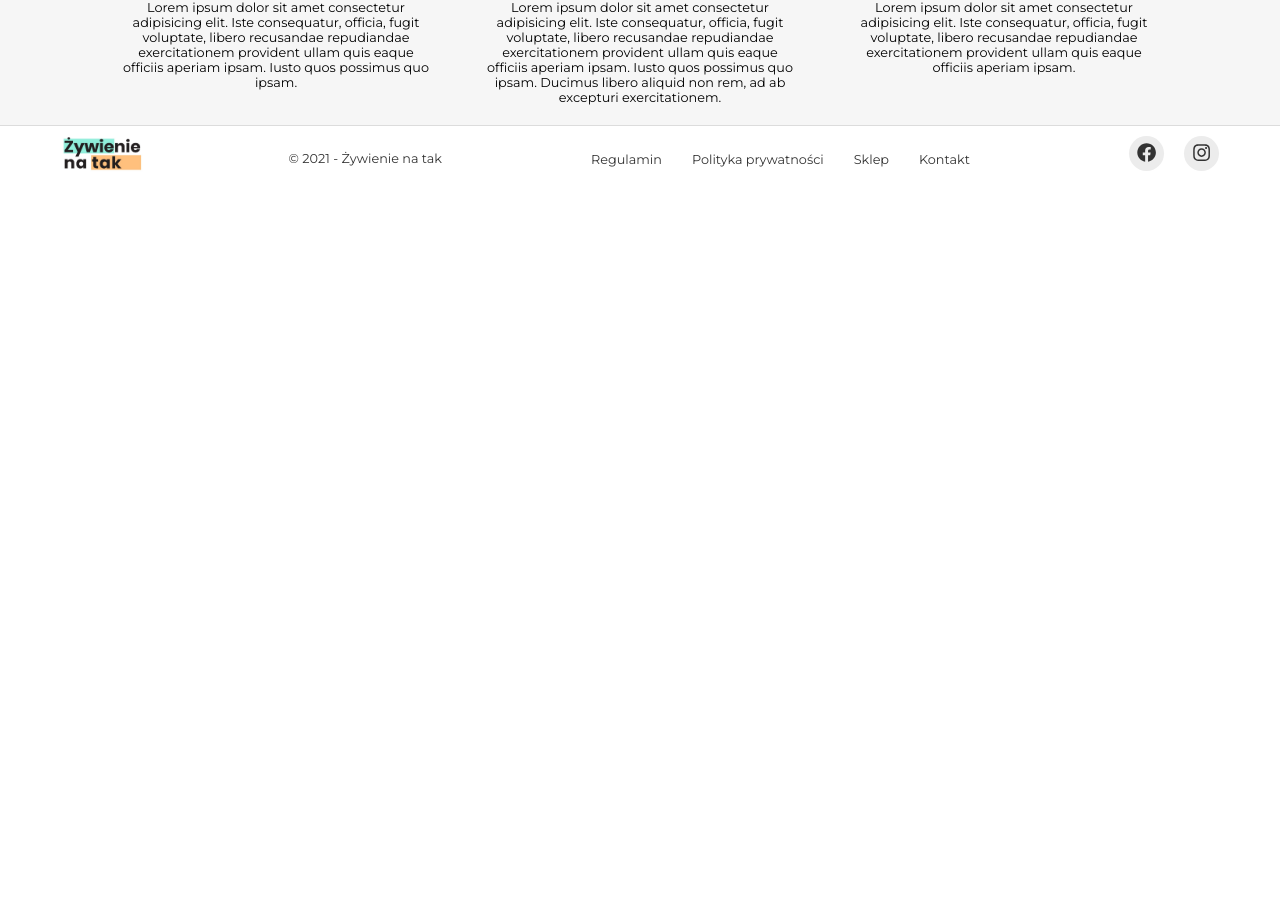
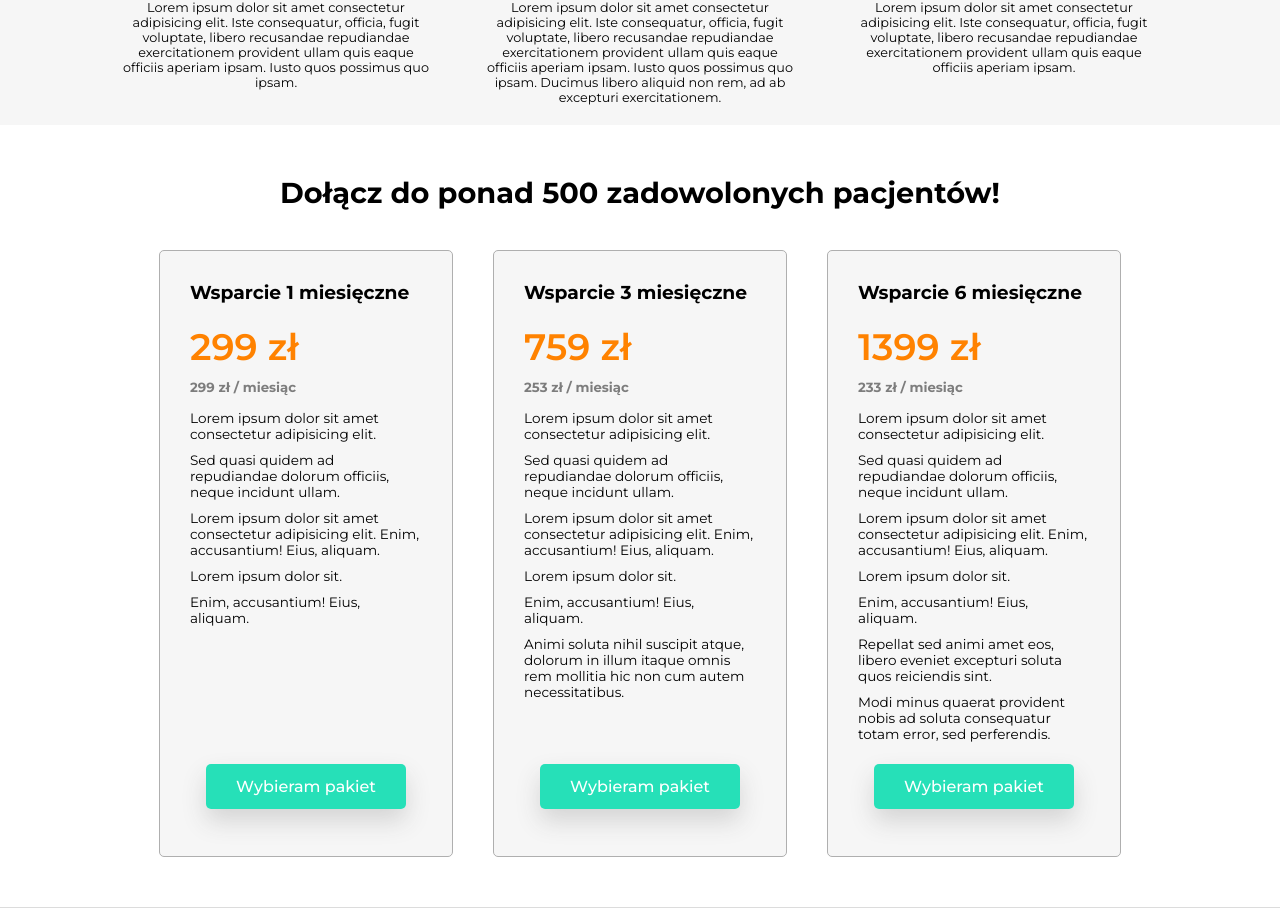
Before and after one commit to lukbar48/dietitian-website, a React (Create React App) app: page /oferta in a window 1280 px wide. Shown: the part 1073-1990 px from the top of the page. Before the commit the page ends 1263 px from the top, so only its background shows below. Built offline with nearby package versions, Linux system fonts and the light colour scheme.

Commit message:
added offer box

```diff
--- a/src/components/Button.js
+++ b/src/components/Button.js
@@ -1,10 +1,10 @@
 import React from 'react';
 import styles from 'components/Button.module.scss';
 
-const Button = ({ children, url }) => {
+const Button = ({ children, url, color }) => {
   return (
     <div className={styles.buttonContainer}>
-      <a href={url} className={styles.button}>
+      <a href={url} className={styles.button} style={ color ? {backgroundColor: '#26E0B8'} : {backgroundColor: '#FF8200'}}>
         {children}
       </a>
     </div>
--- a/src/components/Button.module.scss
+++ b/src/components/Button.module.scss
@@ -2,13 +2,12 @@
 
 .buttonContainer {
   margin-top: 30px;
-  margin-bottom: 40px;
+  margin-bottom: 30px;
 
 }
 
 .button {
-  background-color: $base-orange;
-  padding: 13px 50px;
+  padding: 13px 30px;
   border: none;
   cursor: pointer;
   border-radius: 5px;
--- a/src/components/Metamorfozy.js
+++ /dev/null
@@ -1,56 +0,0 @@
-import React, { useState } from 'react';
-import people from 'data/metamorfozyData';
-import classnames from 'classnames';
-import { FiChevronRight, FiChevronLeft } from 'react-icons/fi';
-import { IoScale } from 'react-icons/io5';
-import { FaQuoteRight } from 'react-icons/fa';
-import styles from './Metamorfozy.module.scss';
-
-const Metamorfozy = () => {
-
-  return (
-    <div className={styles.wrapper}>
-      <div className={styles.header}>
-        <h2>
-          Moja dieta pomogła już ponad 176 podopiecznym. <br></br>
-          Sprawdź ich metamorfozy!
-        </h2>
-      </div>
-      <div className={styles.sliderContainer}>
-        <div className={styles.slider}>
-          {people.map((person) => {
-            const { name, image, kg, text } = person;
-
-            let position = 'rightSlide';
-
-            return (
-              <div className={`${styles.person}`} key={name}>
-                <img
-                  className={styles.image}
-                  src={require(`assets/images/metamorfozy/${image}`).default}
-                  alt={name}
-                />
-                <div className={styles.description}>
-                  <h5>{name}</h5>
-                  <p>{text}</p>
-                  <div className={styles.scale}>
-                    <IoScale />
-                    <h6>{kg}</h6>
-                  </div>
-                </div>
-              </div>
-            );
-          })}
-        </div>
-        <button className={styles.buttonLeft} type="button">
-          <FiChevronLeft />{' '}
-        </button>
-        <button className={styles.buttonRight} type="button">
-          <FiChevronRight />{' '}
-        </button>
-      </div>
-    </div>
-  );
-};
-
-export default Metamorfozy;
--- a/src/components/Metamorfozy.module.scss
+++ /dev/null
@@ -1,132 +0,0 @@
-@import '../abstracts/colors.scss';
-
-.wrapper {
-  display: flex;
-  justify-content: center;
-  align-items: center;
-  flex-direction: column;
-  background-color: $base-grey;
-  padding-top: 50px;
-}
-
-.header {
-  h2 {
-    text-align: center;
-    margin-bottom: 40px;
-  }
-}
-
-.sliderContainer {
-  width: 960px;
-  height: 500px;
-  position: relative;
-  // overflow: hidden;
-}
-
-.slider {
-  display: flex;
-  width: 3000px;
-  height: 100%;
-  // transform: translateX(-320px);
-}
-
-.person {
-  position: absolute;
-  display: flex;
-  // justify-content: space-between;
-  // align-items: center;
-  flex-direction: column;
-  width: 300px;
-  height: 480px;
-  margin: 10px;
-  // border: 1px solid black;
-  background-color: white;
-}
-
-.description {
-  flex: 1;
-  display: flex;
-  justify-content: space-between;
-  flex-direction: column;
-  padding: 10px;
-
-  h5 {
-    padding-bottom: 6px;
-    font-size: 1.2rem;
-  }
-
-  p {
-    margin-bottom: auto;
-    font-size: 0.9rem;
-    color: $base-font;
-  }
-
-  .scale {
-    display: flex;
-    align-items: center;
-    font-size: 1.4rem;
-    padding-top: 6px;
-    color: $base-orange;
-
-    h6 {
-      color: black;
-      font-size: 1.2rem;
-      padding-left: 5px;
-    }
-  }
-}
-
-.image {
-  width: 100%;
-  align-self: flex-start;
-}
-
-.buttonLeft,
-.buttonRight {
-  display: flex;
-  justify-content: center;
-  align-items: center;
-  position: absolute;
-  top: 45%;
-  font-size: 4rem;
-  background-color: $base-orange;
-  color: white;
-  border: none;
-  width: 40px;
-  height: 60px;
-  font-weight: 600;
-  cursor: pointer;
-  border-radius: 4px;
-}
-
-.buttonLeft {
-}
-.buttonRight {
-  right: 0;
-}
-
-.buttonLeft:hover,
-.buttonRight:hover {
-  opacity: 0.9;
-}
-
-.beforeLeftSlide {
-  opacity: 0;
-  transform: translateX(-200%);
-}
-.leftSlide {
-  opacity: 1;
-  transform: translateX(-100%);
-}
-.middleSlide {
-  opacity: 1;
-  transform: translateX(0);
-}
-.rightSlide {
-  opacity: 1;
-  transform: translateX(100%);
-}
-.afterRightSlide {
-  opacity: 0;
-  transform: translateX(200%);
-}
--- /dev/null
+++ b/src/components/OfferBox.js
@@ -0,0 +1,94 @@
+import React from 'react';
+import Button from './Button';
+import styles from './OfferBox.module.scss';
+
+const OfferBox = () => {
+  return (
+    <div className={styles.wrapper}>
+      <h2>Dołącz do ponad 500 zadowolonych pacjentów!</h2>
+
+      <div className={styles.offerBoxes}>
+        <div className={styles.box}>
+          <div className={styles.header}>
+            <h3>Wsparcie 1 miesięczne</h3>
+          </div>
+          <div className={styles.price}>
+            <h4>299 zł</h4>
+            <h5>299 zł / miesiąc</h5>
+          </div>
+          <div className={styles.offer}>
+            <ul>
+              <li>Lorem ipsum dolor sit amet consectetur adipisicing elit.</li>
+              <li>Sed quasi quidem ad repudiandae dolorum officiis, neque incidunt ullam.</li>
+              <li>
+                Lorem ipsum dolor sit amet consectetur adipisicing elit. Enim, accusantium! Eius,
+                aliquam.
+              </li>
+              <li>Lorem ipsum dolor sit.</li>
+              <li>Enim, accusantium! Eius, aliquam.</li>
+            </ul>
+          </div>
+          <div className={styles.footer}>
+            <Button color>Wybieram pakiet</Button>
+          </div>
+        </div>
+
+        <div className={styles.box}>
+          <div className={styles.header}>
+            <h3>Wsparcie 3 miesięczne</h3>
+          </div>
+          <div className={styles.price}>
+            <h4>759 zł</h4>
+            <h5>253 zł / miesiąc</h5>
+          </div>
+          <div className={styles.offer}>
+            <ul>
+              <li>Lorem ipsum dolor sit amet consectetur adipisicing elit.</li>
+              <li>Sed quasi quidem ad repudiandae dolorum officiis, neque incidunt ullam.</li>
+              <li>
+                Lorem ipsum dolor sit amet consectetur adipisicing elit. Enim, accusantium! Eius,
+                aliquam.
+              </li>
+              <li>Lorem ipsum dolor sit.</li>
+              <li>Enim, accusantium! Eius, aliquam.</li>
+              <li>Animi soluta nihil suscipit atque, dolorum in illum itaque omnis rem mollitia hic non cum autem necessitatibus.</li>
+            </ul>
+          </div>
+          <div className={styles.footer}>
+
+            <Button color>Wybieram pakiet</Button>
+          </div>
+        </div>
+
+        <div className={styles.box}>
+          <div className={styles.header}>
+            <h3>Wsparcie 6 miesięczne</h3>
+          </div>
+          <div className={styles.price}>
+            <h4>1399 zł</h4>
+            <h5>233 zł / miesiąc</h5>
+          </div>
+          <div className={styles.offer}>
+            <ul>
+              <li>Lorem ipsum dolor sit amet consectetur adipisicing elit.</li>
+              <li>Sed quasi quidem ad repudiandae dolorum officiis, neque incidunt ullam.</li>
+              <li>
+                Lorem ipsum dolor sit amet consectetur adipisicing elit. Enim, accusantium! Eius,
+                aliquam.
+              </li>
+              <li>Lorem ipsum dolor sit.</li>
+              <li>Enim, accusantium! Eius, aliquam.</li>
+              <li>Repellat sed animi amet eos, libero eveniet excepturi soluta quos reiciendis sint.</li>
+              <li>Modi minus quaerat provident nobis ad soluta consequatur totam error, sed perferendis.</li>
+            </ul>
+          </div>
+          <div className={styles.footer}>
+            <Button color>Wybieram pakiet</Button>
+          </div>
+        </div>
+      </div>
+    </div>
+  );
+};
+
+export default OfferBox;
--- /dev/null
+++ b/src/components/OfferBox.module.scss
@@ -0,0 +1,79 @@
+@import '../abstracts/colors.scss';
+
+.wrapper {
+  display: flex;
+  flex-direction: column;
+  justify-content: center;
+  align-items: center;
+  max-width: 980px;
+  margin: 50px auto;
+
+  h2 {
+    text-align: center;
+    font-size: 1.8rem;
+  }
+}
+
+.offerBoxes {
+  display: flex;
+  justify-content: center;
+  width: 100%;
+  flex-wrap: wrap;
+  margin: 40px auto 0;
+  gap: 40px;
+}
+
+.box {
+  display: flex;
+  flex-direction: column;
+  flex: 0 0 30%;
+  max-width: 33%;
+  border: 1px rgb(175, 175, 175) solid;
+  padding: 30px;
+  border-radius: 5px;
+  background-color: $base-grey;
+}
+
+.header {
+  width: 100%;
+  padding-bottom: 20px;
+}
+.price {
+  width: 100%;
+
+  h4 {
+    font-size: 2.3rem;
+    font-weight: 600;
+    color: $base-orange;
+  }
+
+  h5 {
+    color: $base-font;
+    padding: 10px 0;
+  }
+}
+.offer {
+  width: 100%;
+  font-size: 0.85rem;
+
+  ul {
+    list-style-type: none;
+  }
+
+  li {
+    padding: 5px 0;
+  }
+}
+
+.footer {
+  display: grid;
+  place-items: center;
+  margin-top: auto;
+}
+
+@media (max-width: 900px) {
+  .box {
+    flex: 0 0 90%;
+    max-width: 90%;
+  }
+}
--- a/src/index.css
+++ b/src/index.css
@@ -5,7 +5,7 @@ body {
     sans-serif;
   -webkit-font-smoothing: antialiased;
   -moz-osx-font-smoothing: grayscale;
-  /* overflow-x: hidden; */
+  overflow-x: hidden;
 }
 
 code {
--- a/src/pages/Home.js
+++ b/src/pages/Home.js
@@ -1,5 +1,4 @@
 import React from 'react';
-import Metamorfozy from 'components/Metamorfozy';
 import HomeMain from 'components/HomeMain';
 import MetaSlider from 'components/MetaSlider';
 import styles from './Home.module.scss'
--- a/src/pages/Oferta.js
+++ b/src/pages/Oferta.js
@@ -2,10 +2,8 @@ import React from 'react';
 import { CgFileDocument, CgGym } from 'react-icons/cg';
 import { BiMessageRounded } from 'react-icons/bi';
 import { GiSmartphone, GiForkKnifeSpoon } from 'react-icons/gi';
-import { BsLightning } from "react-icons/bs";
-
-
-
+import { BsLightning } from 'react-icons/bs';
+import OfferBox from 'components/OfferBox';
 import TitleHeader from '../components/TitleHeader';
 import styles from './Oferta.module.scss';
 
@@ -107,6 +105,7 @@ const Oferta = () => {
           </div>
         </div>
       </div>
+      <OfferBox/>
     </>
   );
 };
--- a/src/pages/Oferta.module.scss
+++ b/src/pages/Oferta.module.scss
@@ -67,12 +67,12 @@
 @media (max-width: 850px) {
 
   .element {
-    flex: 0 0 48%;
+    flex: 0 0 50%;
   }
 }
 @media (max-width: 600px) {
 
   .element {
-    flex: 0 0 95%;
+    flex: 0 0 100%;
   }
 }
```
